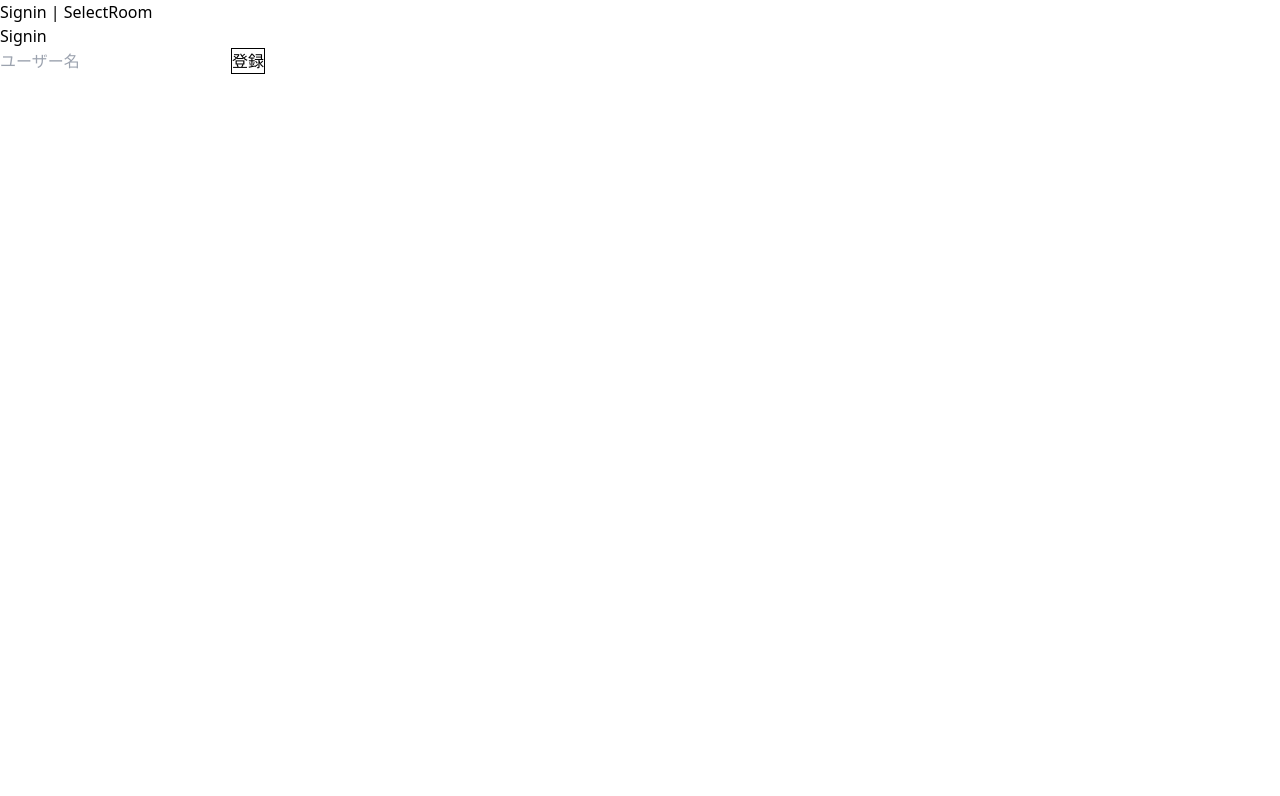
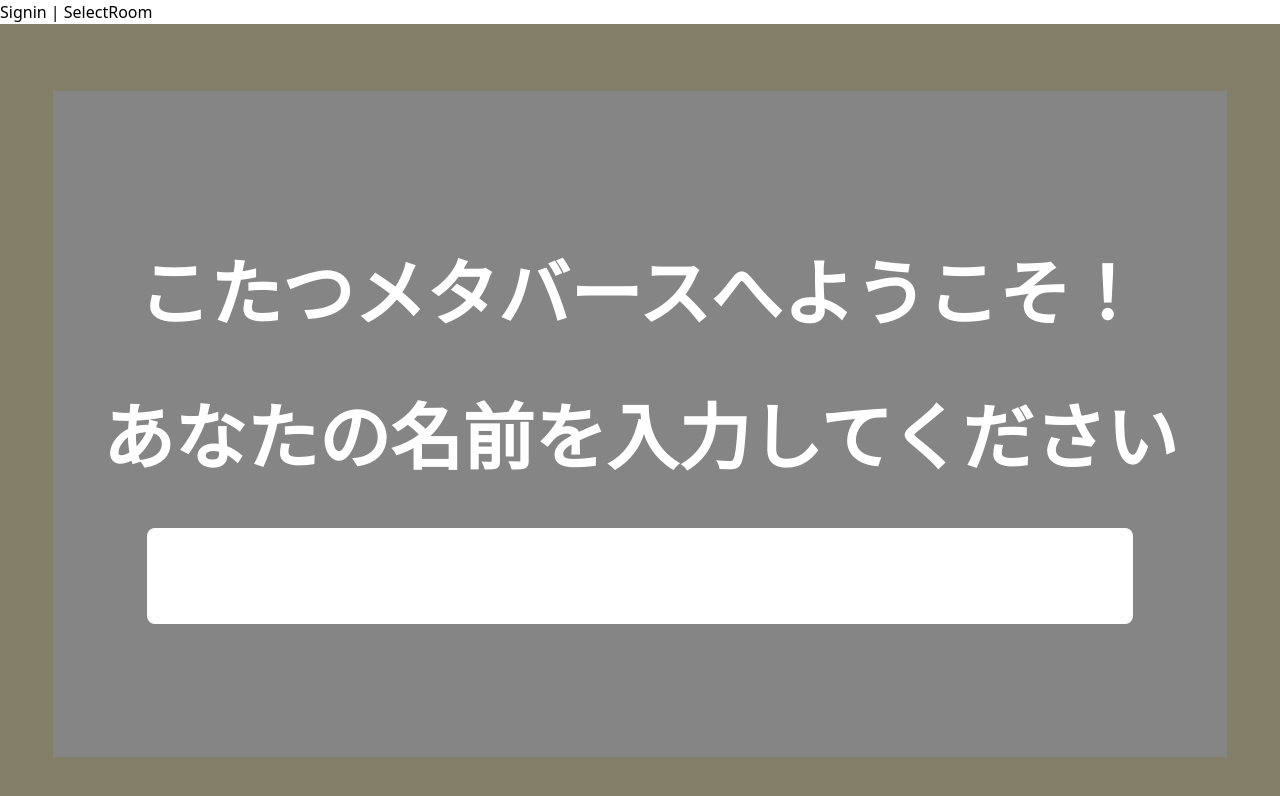
Before and after one commit to Nimono-sleep-well/Kotatsu-Metaverse, a React (Vite) app: page / in a window 1280 px wide. Shown: the top 796 px of the page. Built offline with nearby package versions, Linux system fonts and the light colour scheme; no server answers.

Commit message:
Signinのデザイン変更

```diff
--- a/src/index.css
+++ b/src/index.css
@@ -1,3 +1,99 @@
 @tailwind base;
 @tailwind components;
 @tailwind utilities;
+
+@font-face {
+    font-family: 'Koruri';
+    src: url('../src/assets/fonts/Koruri-Bold.ttf') format('ttf');
+    font-weight: 700;
+    font-style: normal;
+    font-display: swap;
+}
+
+@font-face {
+    font-family: 'Koruri';
+    src: url('../src/assets/fonts/Koruri-Extrabold.ttf') format('ttf');
+    font-weight: 900;
+    font-style: normal;
+    font-display: swap;
+}
+
+@font-face {
+    font-family: 'Koruri';
+    src: url('../src/assets/fonts/Koruri-Light.ttf') format('ttf');
+    font-weight: 300;
+    font-style: normal;
+    font-display: swap;
+}
+
+@font-face {
+    font-family: 'Koruri';
+    src: url('../src/assets/fonts/Koruri-Regular.ttf') format('ttf');
+    font-weight: 400;
+    font-style: normal;
+    font-display: swap;
+}
+
+@font-face {
+    font-family: 'Koruri';
+    src: url('../src/assets/fonts/Koruri-Semibold.ttf') format('ttf');
+    font-weight: 500;
+    font-style: normal;
+    font-display: swap;
+}
+
+@font-face {
+    font-family: 'SourceHanSansJP';
+    src: url('../src/assets/fonts/SourceHanSansJP-Bold.otf') format('ttf');
+    font-weight: ;
+    font-style: normal;
+    font-display: swap;
+}
+
+@font-face {
+    font-family: 'SourceHanSansJP';
+    src: url('../src/assets/fonts/SourceHanSansJP-ExtraLight.otf') format('ttf');
+    font-weight: ;
+    font-style: normal;
+    font-display: swap;
+}
+
+@font-face {
+    font-family: 'SourceHanSansJP';
+    src: url('../src/assets/fonts/SourceHanSansJP-Heavy.otf') format('ttf');
+    font-weight: ;
+    font-style: normal;
+    font-display: swap;
+}
+
+@font-face {
+    font-family: 'SourceHanSansJP';
+    src: url('../src/assets/fonts/SourceHanSansJP-Light.otf') format('ttf');
+    font-weight: ;
+    font-style: normal;
+    font-display: swap;
+}
+
+@font-face {
+    font-family: 'SourceHanSansJP';
+    src: url('../src/assets/fonts/SourceHanSansJP-Medium.otf') format('ttf');
+    font-weight: ;
+    font-style: normal;
+    font-display: swap;
+}
+
+@font-face {
+    font-family: 'SourceHanSansJP';
+    src: url('../src/assets/fonts/SourceHanSansJP-Normal.otf') format('ttf');
+    font-weight: ;
+    font-style: normal;
+    font-display: swap;
+}
+
+@font-face {
+    font-family: 'SourceHanSansJP';
+    src: url('../src/assets/fonts/SourceHanSansJP-Regular.otf') format('ttf');
+    font-weight: ;
+    font-style: normal;
+    font-display: swap;
+}
--- a/src/views/Signin.jsx
+++ b/src/views/Signin.jsx
@@ -1,9 +1,13 @@
 import React, { useState, useEffect } from 'react';
 import { db } from '../../firebaseConfig';
+import "../index.css";
 import { addDoc, collection, doc, deleteDoc, DocumentSnapshot, getDoc, getDocs, onSnapshot, query, QuerySnapshot, serverTimestamp, setDoc, where, updateDoc, orderBy } from 'firebase/firestore';
+import { Navigate, useNavigate } from 'react-router-dom';
 
 const Signin = (props) => {
     const [userName, setUsername] = useState('');
+
+    const navigate = useNavigate();
 
     const registerUserNames = () => {
         if (userName.trim() !== '') {
@@ -14,6 +18,7 @@ const Signin = (props) => {
             })
             .then(docRef => {
                 props.setUser(docRef.id);
+                navigate('/SelectRoom');
             })
             setUsername(''); // 入力欄をクリア
         }
@@ -25,16 +30,20 @@ const Signin = (props) => {
     };
 
     return (
-        <div>
-            <h1>Signin</h1>
+        <div className='font-body flex w-screen h-screen bg-[#847f68] items-center justify-center'>
+            <div className='flex w-11/12 h-5/6 bg-[#858585] items-center justify-center'>
+                    <div className='text-center'>
+                        <h1 className='text-center text-white text-7xl leading-loose font-extrabold'>こたつメタバースへようこそ！</h1>
+                        <h1 className='text-center text-white text-7xl leading-loose font-extrabold'>あなたの名前を入力してください</h1>
                         <input
+                            className='text-center w-11/12 h-24 mt-4 p-2 text-5xl font-bold rounded-lg transition duration-500 ease-in-out transform hover:scale-105'
                             type="text"
-                placeholder="ユーザー名"
                             value={userName}
                             onChange={(e) => setUsername(e.target.value)}
                             onKeyDown={handleKeyDown}
                         />
-            <button style={{ border: '1px solid black' }} onClick={registerUserNames}>登録</button>
+                    </div>
+            </div>
         </div>
     );
 };
```
Lines whose indentation alone changed are shown as unchanged.
